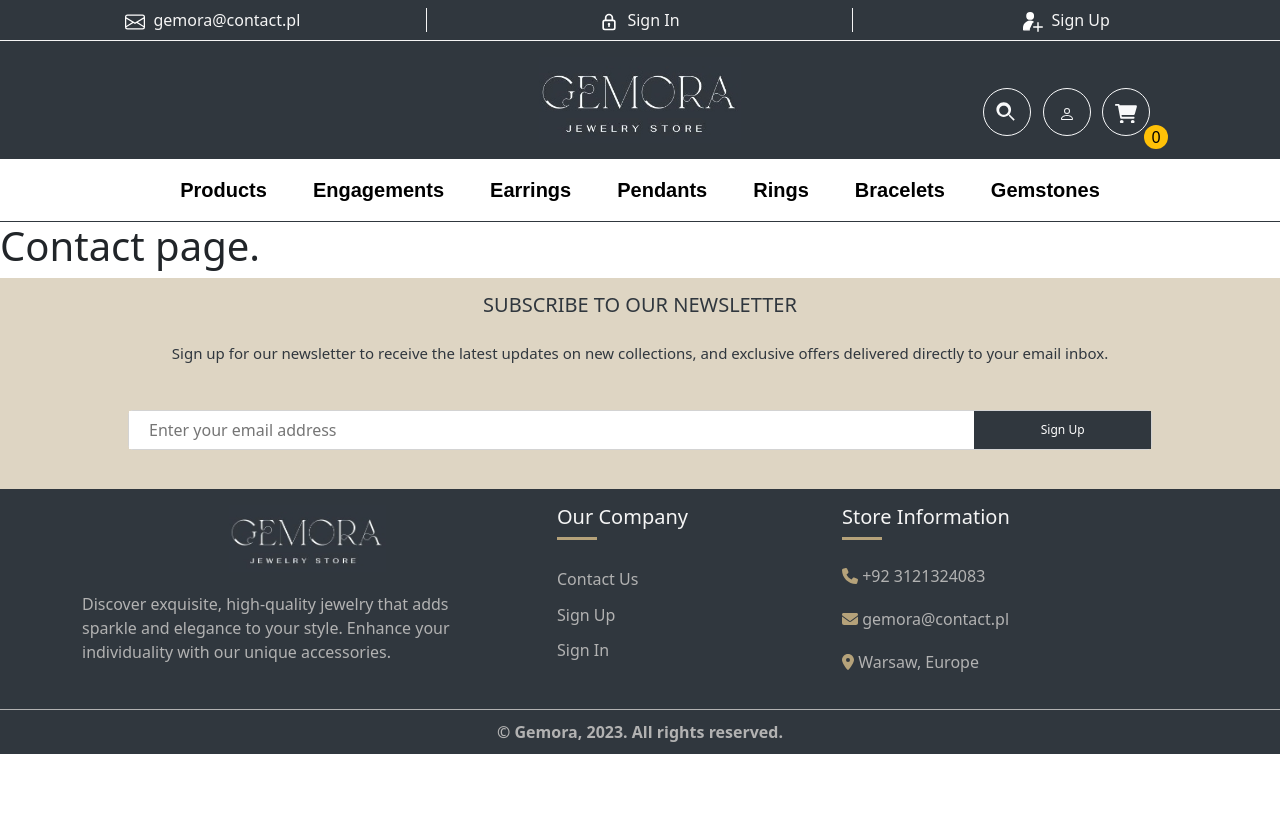
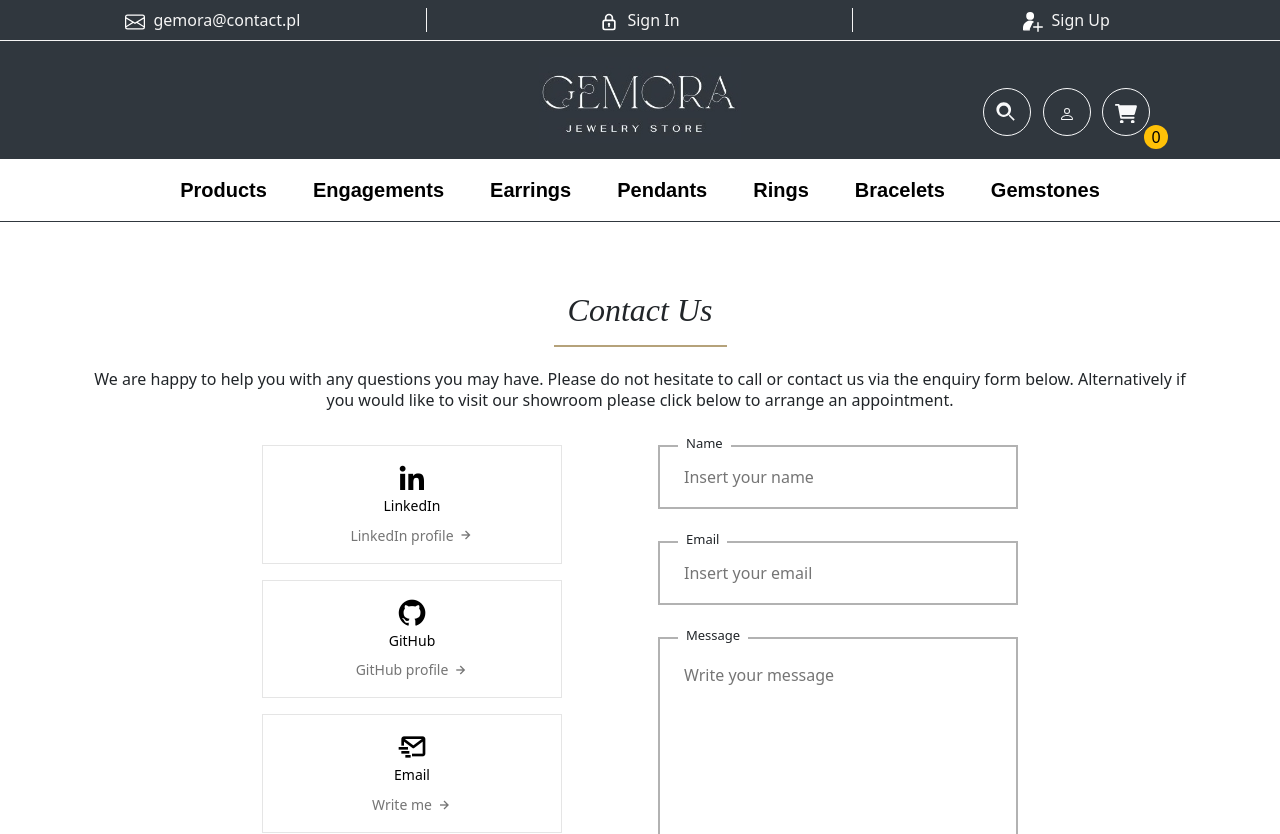
Before and after one commit to stelmaszczykadrian/Gemora-frontend, a React (Create React App) app in the folder gemora/: page /contact in a window 1280 px wide. Shown: the top 834 px of the page. Before the commit the page ends 800 px from the top, so only its background shows below. Built offline with nearby package versions, Linux system fonts and the light colour scheme; the HTML template or start-up script is replaced by a standard one.

Commit message:
Refactor: Refactor routing in AppRouter for better organization and readability

```diff
--- a/gemora/src/components/contact/Contact.tsx
+++ /dev/null
@@ -1,5 +0,0 @@
-const Contact = () => {
-    return <h1>Contact page.</h1>;
-};
-
-export default Contact;
--- a/gemora/src/router/App.router.tsx
+++ b/gemora/src/router/App.router.tsx
@@ -1,19 +1,19 @@
 import React from 'react';
-import { Route, Routes} from "react-router-dom";
+import {Route, Routes} from "react-router-dom";
 
 import 'bootstrap/dist/css/bootstrap.min.css';
 import Home from "../pages/Home";
 import ProductPage from "../components/product/ProductPage";
-import Login from "../components/auth/Login";
-import Contact from "../components/contact/Contact";
 import NoPage from "../pages/NoPage/NoPage";
-import Register from "../components/auth/Register";
 import ProductsPage from "../pages/ProductsPage";
 import CategoryProductPage from "../pages/CategoryProductPage";
 import {Categories} from "../constants/constants";
 import CartPage from "../pages/CartPage/CartPage";
 import CheckoutPage from "../pages/CheckoutPage/CheckoutPage";
 import ThankYouPage from "../pages/ThankYouPage/ThankYouPage";
+import Contact from "../pages/Contact";
+import Register from "../pages/Register";
+import Login from "../pages/Login";
 
 const allProductsPageName = "ALL PRODUCTS";
 const allProductsPageTitle = "Immerse yourself in our extraordinary world of jewelry, where every piece is meticulously crafted to express your personality and uniqueness. Our unparalleled craftsmanship and commitment to quality ensure that each of our jewelry pieces is exceptional and enduring. With our 30-day money-back guarantee, you can make your choices with confidence. Visit Gemora today and embark on your journey through the world of exquisite jewelry.";
@@ -41,13 +41,14 @@
         <Routes>
             <Route path="/" element={<Home/>}/>
             <Route path="/register" element={<Register/>}/>
+            <Route path="/login" element={<Login/>}/>
             <Route path="/products/:id" element={<ProductPage/>}/>
             <Route path="/products/engagements" element={<CategoryProductPage category={Categories.ENGAGEMENTS} pageName={engagementRingsPageName} pageTitle={engagementRingsPageTitle}/>}/>
             <Route path="/products/earrings" element={<CategoryProductPage category={Categories.EARRINGS} pageName={earringsPageName} pageTitle={earringsPageTitle}/>}/>
             <Route path="/products/pendants" element={<CategoryProductPage category={Categories.PENDANTS} pageName={pendantsPageName} pageTitle={pendantsPageTitle}/>}/>
             <Route path="/products/rings" element={<CategoryProductPage category={Categories.RINGS} pageName={ringsPageName} pageTitle={ringsPageTitle}/>}/>
             <Route path="/products/bracelets" element={<CategoryProductPage category={Categories.BRACELETS} pageName={braceletsPageName} pageTitle={braceletsPageTitle}/>}/>
-            <Route path="/products/gemstones" element={<CategoryProductPage category={Categories.GEMSTONES} pageName={gemstonesPageName} pageTitle={gemstonesPageTitle}/>}/><Route path="/login" element={<Login/>}/>
+            <Route path="/products/gemstones" element={<CategoryProductPage category={Categories.GEMSTONES} pageName={gemstonesPageName} pageTitle={gemstonesPageTitle}/>}/>
             <Route path="/cart" element={<CartPage/>}/>
             <Route path="/checkout" element={<CheckoutPage/>}/>
             <Route path="/thank-you" element={<ThankYouPage/>}/>
```
